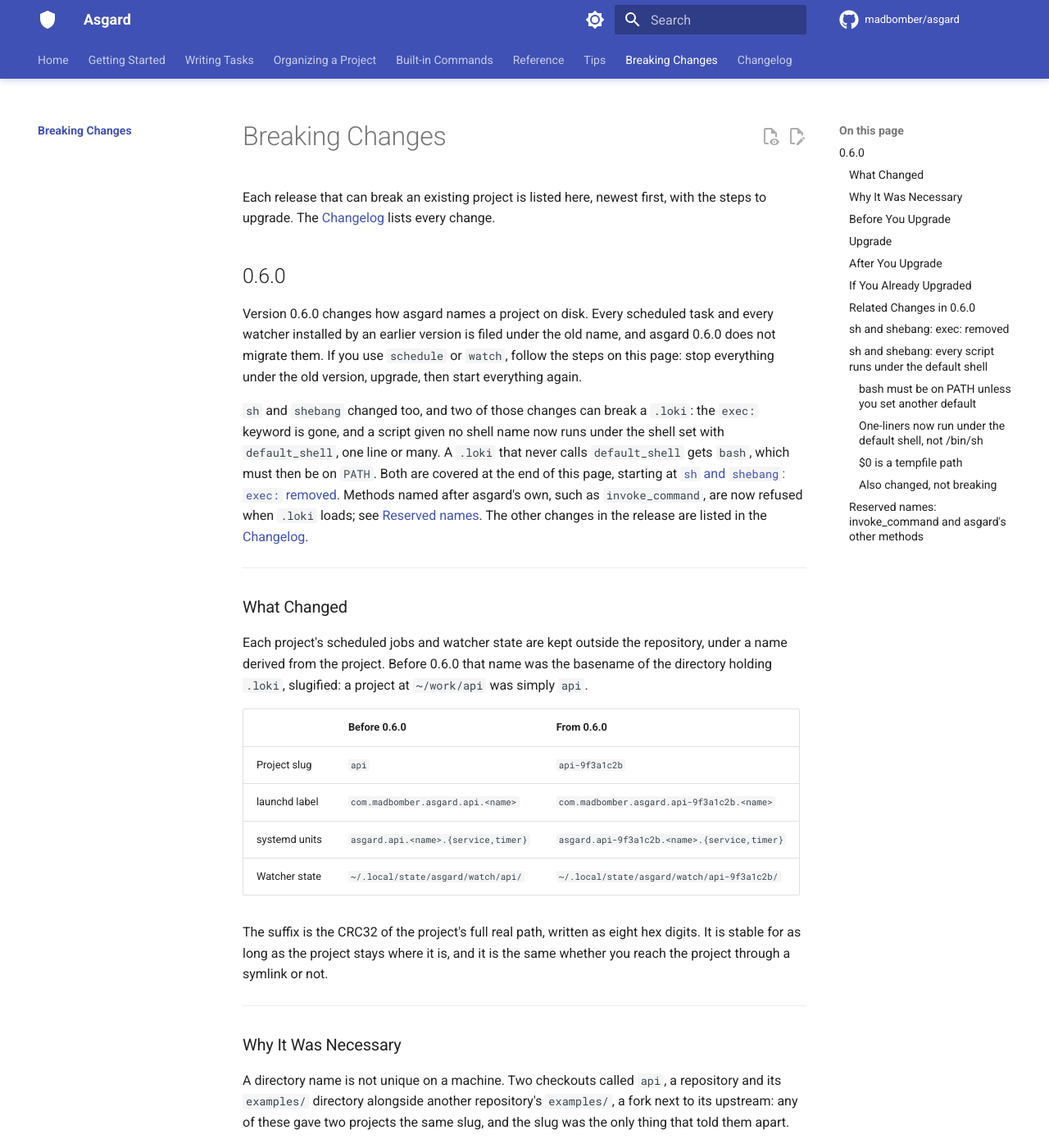
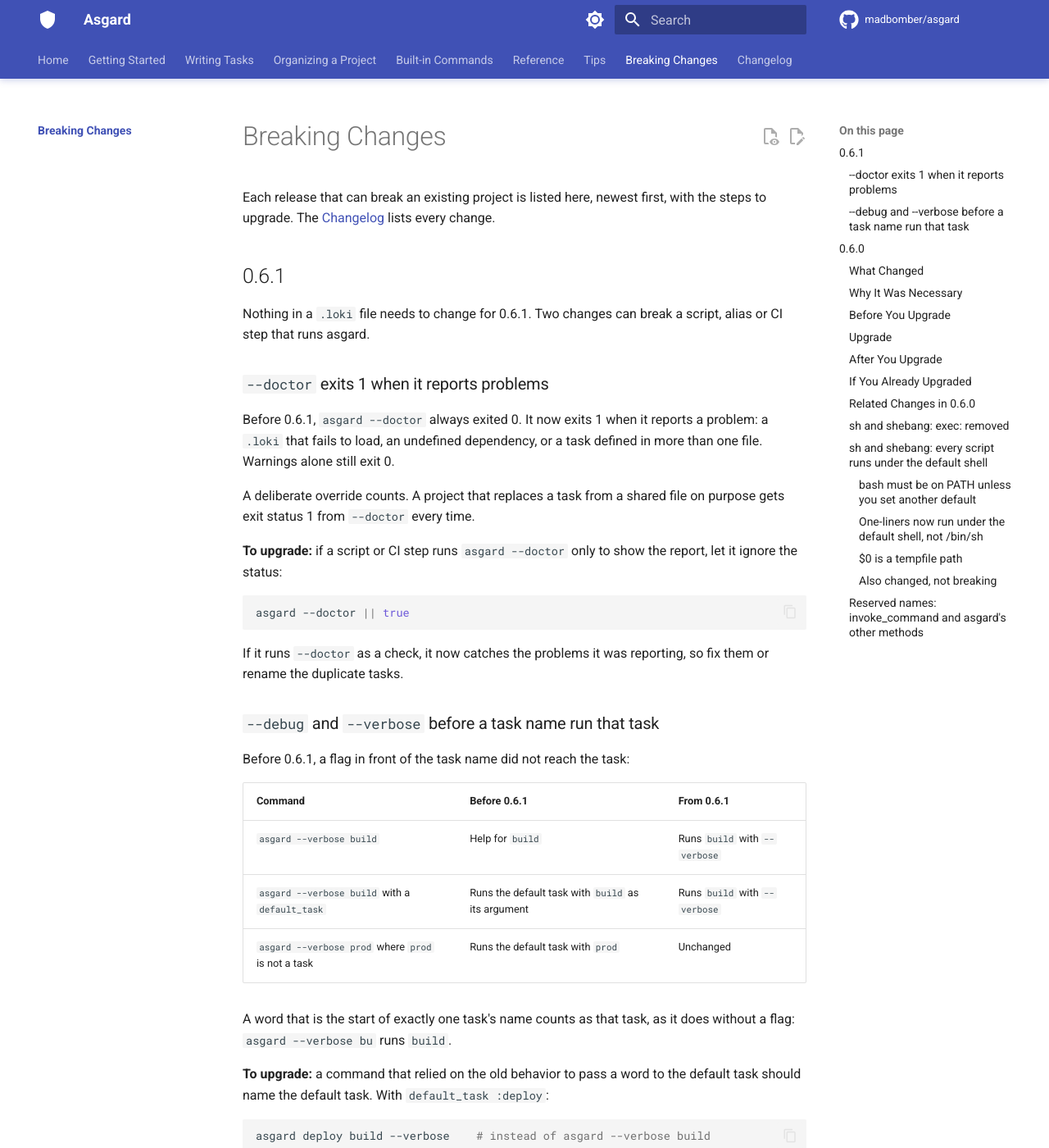
Before and after one commit to MadBomber/asgard, an MkDocs documentation site: the page built from docs/breaking-changes.md, in a window 1280 px wide and 1400 px high. Shown: the whole window at 82% size. Built offline with MkDocs 1.6.1 and Material for MkDocs 9.7.7, drawn with Linux system fonts in a browser that asks for light colours; comment, search, counter and statistics services are not loaded.

Commit message:
docs: flag the 0.6.1 doctor exit and leading-flag changes as breaking
Both were listed under Fixed. They move to Changed, marked BREAKING, and
docs/breaking-changes.md gains a 0.6.1 section with upgrade steps for
scripts that ran --doctor or put --debug/--verbose before a task name.

````diff
--- a/docs/breaking-changes.md
+++ b/docs/breaking-changes.md
@@ -1,6 +1,50 @@
 # Breaking Changes
 
 Each release that can break an existing project is listed here, newest first, with the steps to upgrade. The [Changelog](changelog.md) lists every change.
+
+## 0.6.1
+
+Nothing in a `.loki` file needs to change for 0.6.1. Two changes can break
+a script, alias or CI step that runs asgard.
+
+### `--doctor` exits 1 when it reports problems
+
+Before 0.6.1, `asgard --doctor` always exited 0. It now exits 1 when it
+reports a problem: a `.loki` that fails to load, an undefined dependency,
+or a task defined in more than one file. Warnings alone still exit 0.
+
+A deliberate override counts. A project that replaces a task from a shared
+file on purpose gets exit status 1 from `--doctor` every time.
+
+**To upgrade:** if a script or CI step runs `asgard --doctor` only to show
+the report, let it ignore the status:
+
+```bash
+asgard --doctor || true
+```
+
+If it runs `--doctor` as a check, it now catches the problems it was
+reporting, so fix them or rename the duplicate tasks.
+
+### `--debug` and `--verbose` before a task name run that task
+
+Before 0.6.1, a flag in front of the task name did not reach the task:
+
+| Command | Before 0.6.1 | From 0.6.1 |
+|---|---|---|
+| `asgard --verbose build` | Help for `build` | Runs `build` with `--verbose` |
+| `asgard --verbose build` with a `default_task` | Runs the default task with `build` as its argument | Runs `build` with `--verbose` |
+| `asgard --verbose prod` where `prod` is not a task | Runs the default task with `prod` | Unchanged |
+
+A word that is the start of exactly one task's name counts as that task,
+as it does without a flag: `asgard --verbose bu` runs `build`.
+
+**To upgrade:** a command that relied on the old behavior to pass a word to
+the default task should name the default task. With `default_task :deploy`:
+
+```bash
+asgard deploy build --verbose    # instead of asgard --verbose build
+```
 
 ## 0.6.0
 
````
Also changed, not shown: CHANGELOG.md (+15 -9 lines).
